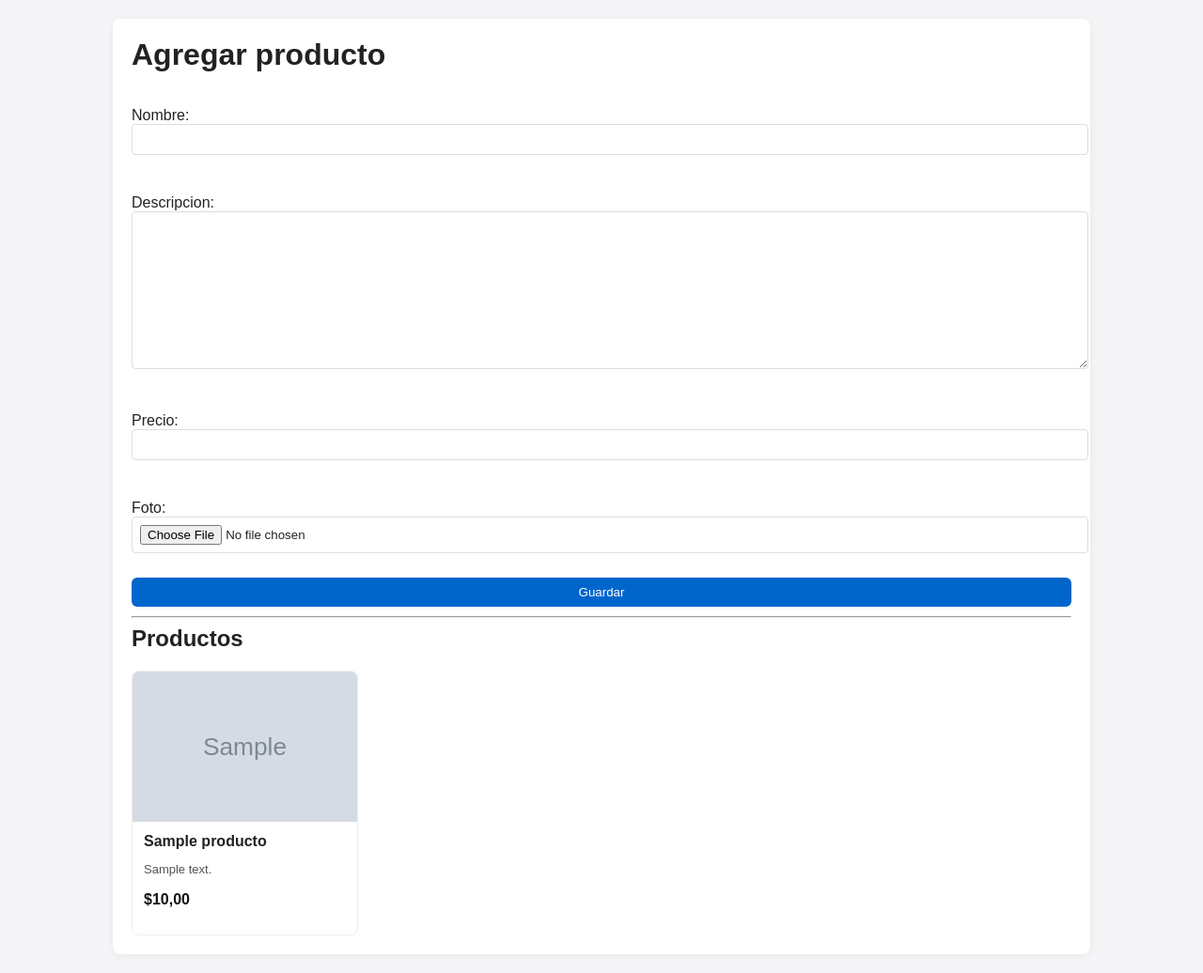
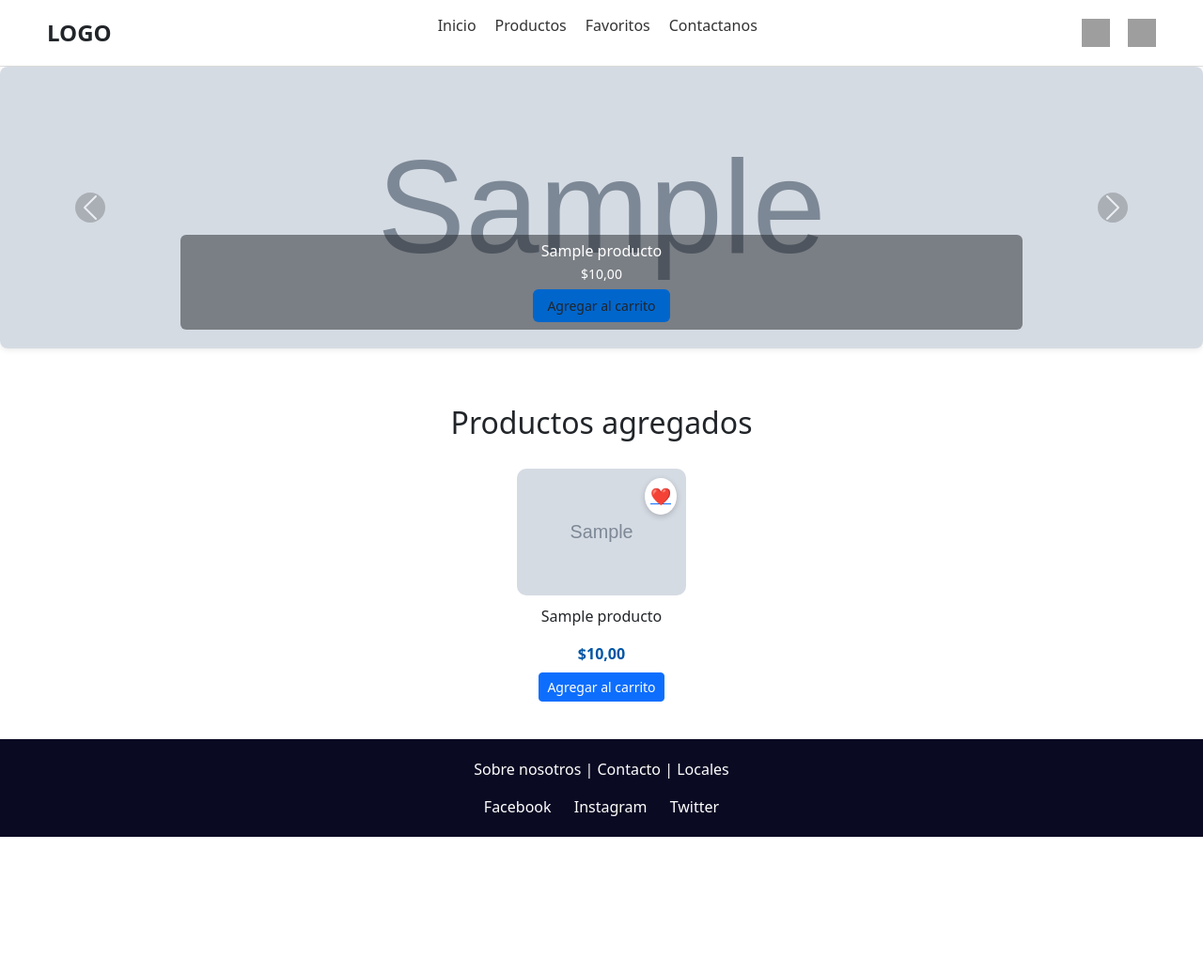
Before and after one commit to NaranciaKang/proyectofinal, a Django app: page / in a window 1280 px wide. Shown: the whole page at 94% size. After the commit the page ends 891 px from the top, so only its background shows below. Run offline with Django 5.2, Linux system fonts and the light colour scheme; tables that the repository leaves empty hold one stand-in row (values such as "Sample post"); grey boxes marked "Sample" are stand-in pictures; grey boxes are pictures that could not be loaded.

Commit message:
avanzando

```diff
--- /dev/null
+++ b/ProyectoFinal/proyectofinal/principal/static/carritoInicio.js
@@ -0,0 +1,71 @@
+document.addEventListener("DOMContentLoaded", () => {
+    document.querySelectorAll(".form-agregar-carrito").forEach(form => {
+        form.addEventListener("submit", async function(e) {
+            e.preventDefault();
+
+            const url = this.action;
+            const csrfToken = this.querySelector("[name=csrfmiddlewaretoken]").value;
+
+            try {
+                const res = await fetch(url, {
+                    method: "POST",
+                    headers: {
+                        "X-CSRFToken": csrfToken,
+                        "X-Requested-With": "XMLHttpRequest",
+                        "Accept": "application/json"
+                    },
+                    credentials: "same-origin" // importante para enviar cookies
+                });
+
+                // Intentamos parsear JSON; si no es JSON, mostramos error controlado
+                let data;
+                const text = await res.text();
+                try {
+                    data = text ? JSON.parse(text) : {};
+                } catch (err) {
+                    console.error("Respuesta no JSON:", text);
+                    mostrarNotificacion("⚠️ Respuesta inesperada del servidor", "error");
+                    return;
+                }
+
+                if (res.ok && data.success) {
+                    mostrarNotificacion(`✅ ${data.mensaje}`, "success", true);
+                } else {
+                    // Si el servidor devolvió JSON pero con success false:
+                    const msg = data.mensaje || "❌ Error al agregar el producto";
+                    mostrarNotificacion(msg, "error");
+                }
+
+            } catch (err) {
+                console.error(err);
+                mostrarNotificacion("⚠️ Error de red o del servidor", "error");
+            }
+        });
+    });
+
+    function mostrarNotificacion(msg, tipo = "success", conVerCarrito = false) {
+        const noti = document.createElement("div");
+        noti.className = "notificacion";
+        noti.innerHTML = `<span class="mensaje">${msg}</span>`;
+
+        if (conVerCarrito) {
+            const a = document.createElement("a");
+            a.href = "/carrito/"; // si estás renderizando este JS desde template, o reemplaza por '/carrito/'
+            a.innerText = " Ver carrito";
+            a.className = "ver-carrito";
+            noti.appendChild(a);
+        }
+
+        if (tipo === "error") {
+            noti.style.background = "#dc3545";
+        }
+
+        document.body.appendChild(noti);
+        setTimeout(() => noti.classList.add("show"), 50);
+
+        setTimeout(() => {
+            noti.classList.remove("show");
+            setTimeout(() => noti.remove(), 300);
+        }, 3000);
+    }
+});
--- a/ProyectoFinal/proyectofinal/principal/static/stylesInicio.css
+++ b/ProyectoFinal/proyectofinal/principal/static/stylesInicio.css
@@ -195,3 +195,106 @@ footer .socials a {
 .user-menu .dropdown li a:hover {
     background: #f0f0f0;
 }
+
+
+/* Notificación flotante */
+.notificacion {
+    position: fixed;
+    top: 20px;
+    right: 20px;
+    background: #28a745;
+    color: #fff;
+    padding: 12px 16px;
+    border-radius: 8px;
+    box-shadow: 0 6px 18px rgba(0,0,0,0.15);
+    opacity: 0;
+    transform: translateY(-10px);
+    transition: all 0.25s ease;
+    z-index: 9999;
+    display: flex;
+    align-items: center;
+    gap: 8px;
+    font-size: 14px;
+}
+.notificacion.show {
+    opacity: 1;
+    transform: translateY(0);
+}
+.notificacion .ver-carrito {
+    color: #fff;
+    text-decoration: underline;
+    margin-left: 8px;
+}
+
+
+
+
+/* =========================
+Carrusel personalizado
+   ========================= */
+.custom-carousel {
+    margin-bottom: 20px;
+    border-radius: 8px;
+    overflow: hidden;
+    box-shadow: 0 2px 6px rgba(0,0,0,0.08);
+}
+
+.carousel-img {
+    max-height: 300px; /* 👈 Ajusta el tamaño de las imágenes */
+    object-fit: cover;
+}
+
+.carousel-caption h5 {
+    font-size: 16px;
+    margin-bottom: 4px;
+}
+
+.carousel-caption p {
+    font-size: 14px;
+    margin-bottom: 6px;
+}
+
+
+.carousel-caption .btn {
+    background: #0066cc;
+    border-radius: 6px;
+    padding: 6px 14px;
+    font-size: 14px;
+}
+
+/* Controles del carrusel */
+.carousel-control-prev-icon,
+.carousel-control-next-icon {
+    background-color: rgba(0,0,0,0.4);
+    border-radius: 50%;
+    width: 40px;
+    height: 40px;
+    background-size: 60%;
+}
+
+.product {
+position: relative;
+}
+
+.btn-favorite {
+position: absolute;
+top: 10px;
+right: 10px;
+border: none;
+background: white;
+border-radius: 50%;
+padding: 6px;
+cursor: pointer;
+font-size: 18px;
+box-shadow: 0 2px 6px rgba(0,0,0,0.2);
+transition: transform 0.2s;
+}
+
+.btn-favorite[aria-pressed="true"] {
+background: #ff4d4d;
+color: white;
+}
+
+.btn-favorite:hover {
+transform: scale(1.1);
+}
--- /dev/null
+++ b/ProyectoFinal/proyectofinal/principal/static/wishlist-toggle.js
@@ -0,0 +1,109 @@
+document.addEventListener("DOMContentLoaded", () => {
+    const botones = document.querySelectorAll(".btn-wishlist-toggle");
+
+    botones.forEach(btn => {
+        btn.addEventListener("click", async () => {
+            const productoId = btn.getAttribute("data-id");
+            const marcado = btn.getAttribute("aria-pressed") === "true";
+
+            if (!productoId) return; // si es link de login, salir
+
+            try {
+                const url = marcado ? `/wishlist/eliminar/${productoId}/` : `/wishlist/agregar/${productoId}/`;
+                const response = await fetch(url, {
+                    method: "POST",
+                    headers: {
+                        "X-CSRFToken": getCookie("csrftoken"),
+                        "X-Requested-With": "XMLHttpRequest",
+                        "Accept": "application/json"
+                    },
+                    credentials: "same-origin"
+                });
+
+                let data;
+                const text = await response.text();
+                try {
+                    data = text ? JSON.parse(text) : {};
+                } catch (err) {
+                    console.error("Respuesta no JSON:", text);
+                    mostrarNotificacion("⚠️ Respuesta inesperada del servidor", "error");
+                    return;
+                }
+
+                if (response.ok && data.success) {
+                    // Toggle del corazón
+                    if (marcado) {
+                        btn.textContent = "🤍";
+                        btn.setAttribute("aria-pressed", "false");
+                        mostrarNotificacion(`❌ ${data.mensaje}`, "error");
+                    } else {
+                        btn.textContent = "❤️";
+                        btn.setAttribute("aria-pressed", "true");
+                        mostrarNotificacion(`✅ ${data.mensaje}`, "success");
+                    }
+                } else {
+                    const msg = data.mensaje || "❌ Error al actualizar favoritos";
+                    mostrarNotificacion(msg, "error");
+                }
+
+            } catch (err) {
+                console.error(err);
+                mostrarNotificacion("⚠️ Error de red o del servidor", "error");
+            }
+        });
+    });
+
+    // Función para obtener CSRF
+    function getCookie(name) {
+        let cookieValue = null;
+        if (document.cookie && document.cookie !== "") {
+            const cookies = document.cookie.split(";");
+            for (let cookie of cookies) {
+                cookie = cookie.trim();
+                if (cookie.startsWith(name + "=")) {
+                    cookieValue = decodeURIComponent(cookie.substring(name.length + 1));
+                    break;
+                }
+            }
+        }
+        return cookieValue;
+    }
+
+    // Función de notificación pequeña
+    function mostrarNotificacion(msg, tipo = "success") {
+        const containerId = "notificaciones-container";
+
+        let container = document.getElementById(containerId);
+        if (!container) {
+            container = document.createElement("div");
+            container.id = containerId;
+            container.style.position = "fixed";
+            container.style.top = "20px";
+            container.style.right = "20px";
+            container.style.zIndex = "9999";
+            container.style.display = "flex";
+            container.style.flexDirection = "column";
+            container.style.gap = "10px";
+            document.body.appendChild(container);
+        }
+
+        const noti = document.createElement("div");
+        noti.textContent = msg;
+        noti.style.background = tipo === "success" ? "#28a745" : "#dc3545";
+        noti.style.color = "white";
+        noti.style.padding = "8px 12px";
+        noti.style.borderRadius = "5px";
+        noti.style.boxShadow = "0 2px 8px rgba(0,0,0,0.3)";
+        noti.style.minWidth = "180px";
+        noti.style.fontSize = "0.85rem";
+        noti.style.opacity = "0";
+        noti.style.transition = "0.3s";
+
+        container.appendChild(noti);
+        setTimeout(() => noti.style.opacity = "1", 50);
+        setTimeout(() => {
+            noti.style.opacity = "0";
+            setTimeout(() => noti.remove(), 300);
+        }, 2500);
+    }
+});
--- a/ProyectoFinal/proyectofinal/principal/templates/principal/carrito.html
+++ b/ProyectoFinal/proyectofinal/principal/templates/principal/carrito.html
@@ -11,7 +11,7 @@
 <body>
 
 <header>
-    <div class="logo">LERIGR</div>
+    <div class="logo">LOGO</div>
     <nav>
         <ul>
             <li><a href="{% url 'inicio' %}">Inicio</a></li>
--- a/ProyectoFinal/proyectofinal/principal/templates/principal/inicio.html
+++ b/ProyectoFinal/proyectofinal/principal/templates/principal/inicio.html
@@ -12,18 +12,18 @@
 <body>
 <!-- Header -->
 <header>
-    <div class="logo">LERIGR</div>
+    <div class="logo">LOGO</div>
     <nav>
     <ul>
         <li><a href="#">Inicio</a></li>
         <li><a href="#">Productos</a></li>
-        <li><a href="#">Favoritos</a></li>
+        <li><a href="{% url 'ver_wishlist' %}">Favoritos</a></li>
         <li><a href="#">Contactanos</a></li>
     </ul>
     </nav>
     <div class="icons">
         <a href="#"></a>
-        <a href="#"><img width="30" height="30" src="https://img.icons8.com/glyph-neue/64/shopping-cart.png" alt="shopping-cart"/></a>
+        <a href="{% url 'ver_carrito' %}"><img width="30" height="30" src="https://img.icons8.com/glyph-neue/64/shopping-cart.png" alt="shopping-cart"/></a>
 
     {% if user.is_authenticated %}
         <!-- Submenú del usuario -->
@@ -45,105 +45,103 @@
 </header>
 
 <!-- Hero -->
-<section class="hero">
-    <div class="hero-content">
-        <h1>Timeless Elegance,<br> Unrivaled Precision</h1>
-        <p>Discover our exquisite collection of watches</p>
-        <button>Shop Now</button>
-    </div>
-</section>
+
 
 <!-- Carrusel -->
-<div id="carouselExampleCaptions" class="carousel slide">
-<div class="carousel-indicators">
-    <button type="button" data-bs-target="#carouselExampleCaptions" data-bs-slide-to="0" class="active" aria-current="true" aria-label="Slide 1"></button>
-    <button type="button" data-bs-target="#carouselExampleCaptions" data-bs-slide-to="1" aria-label="Slide 2"></button>
-    <button type="button" data-bs-target="#carouselExampleCaptions" data-bs-slide-to="2" aria-label="Slide 3"></button>
-</div>
+<!-- Carrusel de últimos 3 productos -->
+<div id="carouselProductos" class="carousel slide custom-carousel" data-bs-ride="carousel">
   <div class="carousel-inner">
-    <div class="carousel-item active">
-        <img src="" class="d-block w-100" alt="...">
-        <div class="carousel-caption d-none d-md-block">
-        <h5>First slide label</h5>
-        <p>Some representative placeholder content for the first slide.</p>
+
+    {% for p in productos_carrusel %}
+      <div class="carousel-item {% if forloop.first %}active{% endif %}">
+        {% if p.foto %}
+          <img src="{{ p.foto.url }}" class="d-block w-100 carousel-img" alt="{{ p.nombre }}">
+        {% else %}
+          <img src="{% static 'img/default.jpg' %}" class="d-block w-100 carousel-img" alt="{{ p.nombre }}">
+        {% endif %}
+
+        <div class="carousel-caption d-none d-md-block bg-dark bg-opacity-50 rounded p-2">
+          <h5>{{ p.nombre }}</h5>
+          <p>${{ p.precio }}</p>
+          <form action="{% url 'agregar_al_carrito' p.id %}" method="POST">
+            {% csrf_token %}
+            <button type="submit" class="btn">Agregar al carrito</button>
+          </form>
         </div>
       </div>
-    <div class="carousel-item">
-        <img src="..." class="d-block w-100" alt="...">
-        <div class="carousel-caption d-none d-md-block">
-        <h5>Second slide label</h5>
-        <p>Some representative placeholder content for the second slide.</p>
+    {% endfor %}
+
   </div>
-    </div>
-    <div class="carousel-item">
-        <img src="..." class="d-block w-100" alt="...">
-        <div class="carousel-caption d-none d-md-block">
-        <h5>Third slide label</h5>
-        <p>Some representative placeholder content for the third slide.</p>
-    </div>
-    </div>
-</div>
-<button class="carousel-control-prev" type="button" data-bs-target="#carouselExampleCaptions" data-bs-slide="prev">
-    <span class="carousel-control-prev-icon" aria-hidden="true"></span>
-    <span class="visually-hidden">Previous</span>
+
+  <!-- Controles -->
+  <button class="carousel-control-prev" type="button" data-bs-target="#carouselProductos" data-bs-slide="prev">
+    <span class="carousel-control-prev-icon"></span>
   </button>
-<button class="carousel-control-next" type="button" data-bs-target="#carouselExampleCaptions" data-bs-slide="next">
-    <span class="carousel-control-next-icon" aria-hidden="true"></span>
-    <span class="visually-hidden">Next</span>
+  <button class="carousel-control-next" type="button" data-bs-target="#carouselProductos" data-bs-slide="next">
+    <span class="carousel-control-next-icon"></span>
   </button>
 </div>
 
+
 <!-- Categories -->
-<section class="categories">
-    <div class="category">
-        <img src="https://via.placeholder.com/300x150" alt="Dive Watches">
-        <h3>Dive Watches</h3>
-        <a href="#">View Collection</a>
-    </div>
-    <div class="category">
-        <img src="https://via.placeholder.com/300x150" alt="Dress Watches">
-        <h3>Dress Watches</h3>
-        <a href="#">View Collection</a>
-    </div>
-    <div class="category">
-        <img src="https://via.placeholder.com/300x150" alt="Smartwatches">
-        <h3>Smartwatches</h3>
-        <a href="#">View Collection</a>
-    </div>
-</section>
+
 
 
 
 <!-- Featured Products -->
 <section class="products">
-    <h2>Featured Products</h2>
+    <h2>Productos agregados</h2>
     <div class="product-list">
-        {% for p in productos %}
+        {% for p in productos_lista %}
             <div class="product">
+              <div class="producto-imagen-container">
                 {% if p.foto %}
                     <img src="{{ p.foto.url }}" alt="{{ p.nombre }}">
+                {% else %}
+                    <img src="{% static 'img/default.jpg' %}" alt="{{ p.nombre }}">
                 {% endif %}
+
+                {% if user.is_authenticated %}
+                    <button
+                      type="button"
+                      class="btn-favorite btn-wishlist-toggle"
+                      data-id="{{ p.id }}"
+                      aria-pressed="{{ p.en_wishlist|yesno:'true,false' }}">
+                      ❤️
+                    </button>
+                {% else %}
+                    <a href="{% url 'login' %}" class="btn-favorite">
+                        ❤️
+                    </a>
+                {% endif %}
+              </div>
+
               <p>{{ p.nombre }}</p>
               <span>${{ p.precio }}</span>
 
-                <!-- Formulario para agregar al carrito -->
-                <form action="{% url 'agregar_al_carrito' p.id %}" method="POST">
+              <form action="{% url 'agregar_al_carrito' p.id %}" method="POST" class="form-agregar-carrito mt-2">
                   {% csrf_token %}
-                    <button type="submit" class="btn btn-primary btn-sm mt-2">Agregar al carrito</button>
+                  <button type="submit" class="btn btn-primary btn-sm">
+                      Agregar al carrito
+                  </button>
               </form>
             </div>
+
+
         {% empty %}
             <p>No hay productos aún.</p>
         {% endfor %}
     </div>
 </section>
 
+
+
 <script src="https://cdn.jsdelivr.net/npm/bootstrap@5.3.3/dist/js/bootstrap.bundle.min.js"></script>
 
 
 <!-- Footer -->
 <footer>
-    <p>About Us | Customer Service | Returns & Shipping</p>
+    <p>Sobre nosotros | Contacto | Locales</p>
     <div class="socials">
         <a href="#">Facebook</a>
         <a href="#">Instagram</a>
@@ -151,5 +149,10 @@
     </div>
 </footer>
 <script src="{% static 'submenulogin.js' %}"></script>
+<script src="{% static 'carritoInicio.js' %}"></script>
+<script src="{% static 'wishlist.js' %}"></script>
+<script src="{% static 'wishlist-toggle.js' %}"></script>
+
+
 </body>
 </html>
--- a/ProyectoFinal/proyectofinal/principal/urls.py
+++ b/ProyectoFinal/proyectofinal/principal/urls.py
@@ -4,8 +4,8 @@ from . import views
 from django.contrib.auth import views as auth_views
 
 urlpatterns = [
-    path('',views.principal,name='principal'),
-    path('inicio/', views.inicio, name='inicio'),
+    path('',views.inicio,name='inicio'),
+    path('inventario/', views.principal, name='inventario'),
     path('registro/', views.registro, name='registro'),
     path('login/', views.login_view, name='login'),
     path('logout/', views.logout_view, name='logout'),
@@ -15,7 +15,9 @@ urlpatterns = [
     path("actualizar-cantidad/", views.actualizar_cantidad, name="actualizar_cantidad"),
     path("checkout/", views.checkout, name="checkout"),
     path("agregar/<int:producto_id>/", views.agregar_al_carrito, name="agregar_al_carrito"),
-
+    path("wishlist/", views.ver_wishlist, name="ver_wishlist"),
+    path("wishlist/agregar/<int:producto_id>/", views.agregar_wishlist, name="agregar_wishlist"),
+    path("wishlist/eliminar/<int:producto_id>/", views.eliminar_wishlist, name="eliminar_wishlist"),
 
 
     # 🔹 Recuperación de contraseña
--- a/ProyectoFinal/proyectofinal/principal/views.py
+++ b/ProyectoFinal/proyectofinal/principal/views.py
@@ -1,5 +1,5 @@
 from django.shortcuts import render, redirect, get_object_or_404
-from .models import Producto, Carrito, ItemCarrito
+from .models import Producto, Carrito, ItemCarrito, Wishlist, ItemWishlist
 from django.http import JsonResponse
 from .forms import ProductoForm
 from django.contrib.auth import authenticate, login, logout
@@ -12,6 +12,7 @@ from django.utils.http import urlsafe_base64_encode, urlsafe_base64_decode
 from django.utils.encoding import force_bytes
 from django.core.mail import send_mail
 from django.views.decorators.csrf import csrf_exempt
+from django.views.decorators.http import require_POST
 
 
 
@@ -33,10 +34,24 @@ def principal(request):
     })
 
 def inicio(request):
-    productos = Producto.objects.all().order_by('-id')[:8]  # últimos 8 productos
+    productos_carrusel = Producto.objects.all().order_by('-id')[:3]  # solo 3 últimos para el carrusel
+    productos_lista = Producto.objects.all().order_by('-id')[:8]     # últimos 8 para la sección de productos
+
+    wishlist_ids = []
+    if request.user.is_authenticated:
+        wishlist = obtener_wishlist(request)
+        wishlist_ids = list(wishlist.items.values_list('producto_id', flat=True))
+
+    # 🔹 Agregamos un atributo 'en_wishlist' a cada producto
+    for p in productos_lista:
+        p.en_wishlist = p.id in wishlist_ids
+
     return render(request, 'principal/inicio.html', {
-        'productos': productos
+        'productos_carrusel': productos_carrusel,
+        'productos_lista': productos_lista,
+        'wishlist_ids': wishlist_ids
     })
+
 
 
 
@@ -181,12 +196,76 @@ def checkout(request):
 
 
 def agregar_al_carrito(request, producto_id):
-    carrito = obtener_carrito(request)
     producto = get_object_or_404(Producto, id=producto_id)
 
+    # Buscar carrito
+    if request.user.is_authenticated:
+        carrito, _ = Carrito.objects.get_or_create(usuario=request.user)
+    else:
+        # Carrito anónimo -> opcional manejar por sesión
+        carrito, _ = Carrito.objects.get_or_create(usuario=None)
+
+    # Agregar producto o aumentar cantidad
     item, creado = ItemCarrito.objects.get_or_create(carrito=carrito, producto=producto)
     if not creado:
         item.cantidad += 1
-        item.save()
+    item.save()
 
-    return redirect('ver_carrito')
+    # 🔹 Si la petición viene de fetch (AJAX), devolvemos JSON
+    if request.headers.get("x-requested-with") == "XMLHttpRequest":
+        return JsonResponse({"success": True, "mensaje": f"{producto.nombre} agregado al carrito"})
+
+    # Si es un submit normal, redirigimos como antes
+    return redirect("ver_carrito")
+
+def obtener_wishlist(request):
+    """Obtiene la wishlist del usuario o la crea."""
+    if not request.user.is_authenticated:
+        return None
+    wishlist, _ = Wishlist.objects.get_or_create(usuario=request.user)
+    return wishlist
+
+
+def agregar_wishlist(request, producto_id):
+    if not request.user.is_authenticated:
+        return JsonResponse({"success": False, "error": "Debes iniciar sesión"}, status=403)
+
+    producto = get_object_or_404(Producto, id=producto_id)
+    wishlist, _ = Wishlist.objects.get_or_create(usuario=request.user)
+    item, creado = ItemWishlist.objects.get_or_create(wishlist=wishlist, producto=producto)
+
+    if creado:
+        return JsonResponse({"success": True, "mensaje": f"✅ {producto.nombre} se agregó a tu wishlist."})
+    else:
+        return JsonResponse({"success": False, "mensaje": f"⚠️ {producto.nombre} ya está en tu wishlist."})
+
+def ver_wishlist(request):
+    if not request.user.is_authenticated:
+        return redirect("login")
+
+    wishlist = obtener_wishlist(request)
+    items = wishlist.items.all()
+    return render(request, "principal/wishlist.html", {"items": items})
+
+def eliminar_wishlist(request, producto_id):
+    if not request.user.is_authenticated:
+        if request.headers.get("x-requested-with") == "XMLHttpRequest":
+            return JsonResponse({"success": False, "mensaje": "Debes iniciar sesión"})
+        return redirect("login")
+
+    wishlist = obtener_wishlist(request)
+    item = ItemWishlist.objects.filter(wishlist=wishlist, producto_id=producto_id).first()
+
+    if item:
+        item.delete()
+        mensaje = "Producto eliminado de favoritos"
+        success = True
+    else:
+        mensaje = "Producto no encontrado en favoritos"
+        success = False
+
+    if request.headers.get("x-requested-with") == "XMLHttpRequest":
+        return JsonResponse({"success": success, "mensaje": mensaje})
+
+    messages.success(request, mensaje)
+    return redirect("ver_wishlist")
--- a/ProyectoFinal/proyectofinal/proyectofinal/settings.py
+++ b/ProyectoFinal/proyectofinal/proyectofinal/settings.py
@@ -136,6 +136,6 @@ EMAIL_BACKEND = "django.core.mail.backends.smtp.EmailBackend"
 EMAIL_HOST = "smtp.gmail.com"
 EMAIL_PORT = 587
 EMAIL_USE_TLS = True
-EMAIL_HOST_USER = "javier.hernandez21152@gmail.com"
-EMAIL_HOST_PASSWORD = "qkqa bjnf tdoi assh"  # NO la de tu Gmail normal
+EMAIL_HOST_USER = "cronoselegancee@gmail.com"
+EMAIL_HOST_PASSWORD = "veub vfvv brpv mocx"  # NO la de tu Gmail normal
 DEFAULT_FROM_EMAIL = EMAIL_HOST_USER
```
Also changed, not shown: ProyectoFinal/proyectofinal/principal/models.py (+18 -0 lines), ProyectoFinal/proyectofinal/principal/templates/principal/wishlist.html (added, +22 -0 lines), ProyectoFinal/proyectofinal/media/productos/61uGF7SoWZL._UY1000_.jpg (added), ProyectoFinal/proyectofinal/media/productos/61uGF7SoWZL_P2BYL1O._UY1000_.jpg (added), ProyectoFinal/proyectofinal/media/productos/61uGF7SoWZL_X6zREA2._UY1000_.jpg (added), ProyectoFinal/proyectofinal/media/productos/61uGF7SoWZL_fcDZ0xy._UY1000_.jpg (added), ProyectoFinal/proyectofinal/principal/migrations/0003_wishlist_itemwishlist.py (added), ProyectoFinal/proyectofinal/principal/static/styles.css (line endings or trailing spaces), ProyectoFinal/proyectofinal/principal/templates/principal/pago_fallido.html (added). Lines whose indentation alone changed are shown as unchanged.
